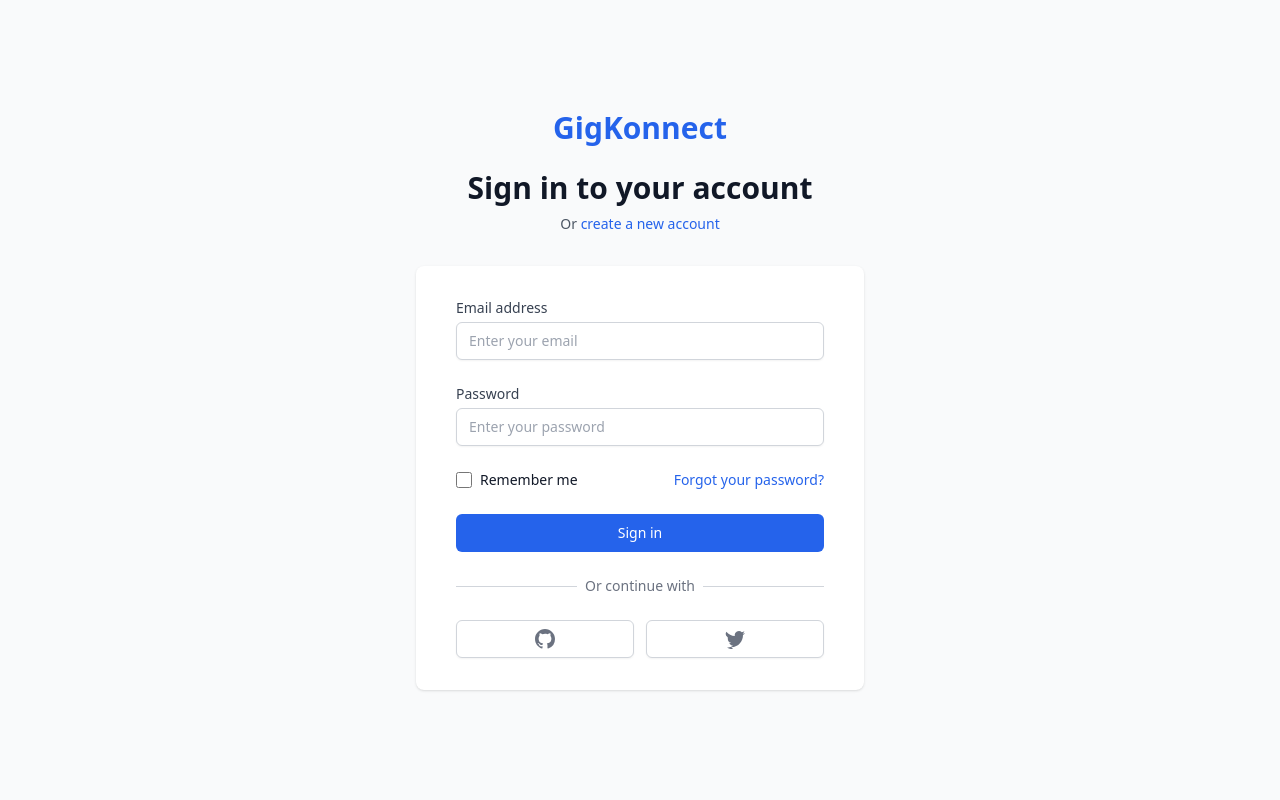
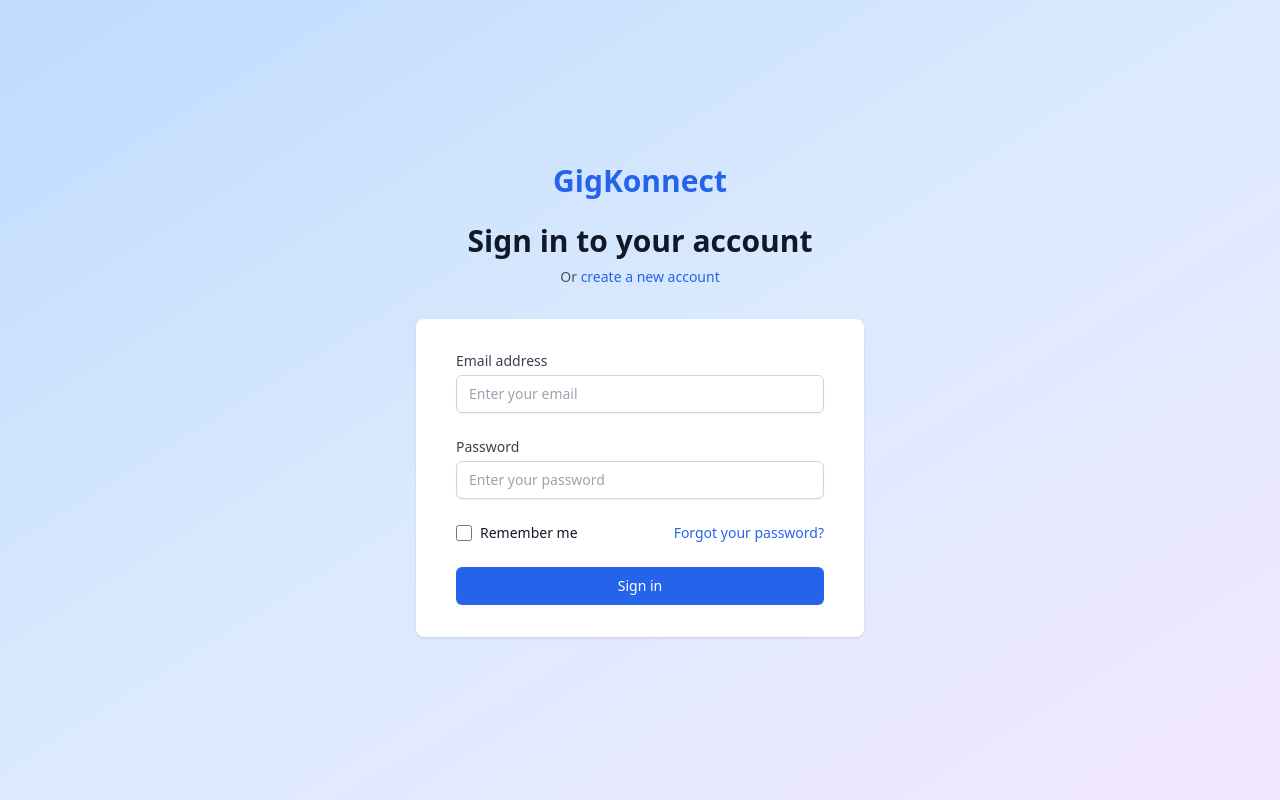
Before and after one commit to waseprisca0/GigKonnect_capstone_project, a React (Vite) app: page /login in a window 1280 px wide. Built offline with nearby package versions, Linux system fonts and the light colour scheme.

Commit message:
style: restyle login page and remove unused social login buttons

```diff
--- a/src/pages/Login.jsx
+++ b/src/pages/Login.jsx
@@ -101,7 +101,7 @@ const Login = () => {
   };
 
   return (
-    <div className="min-h-screen bg-gray-50 flex flex-col justify-center py-12 sm:px-6 lg:px-8">
+    <div className="min-h-screen bg-gradient-to-br from-blue-200 via-blue-100 to-purple-100 flex flex-col justify-center py-12 sm:px-6 lg:px-8">
       <div className="sm:mx-auto sm:w-full sm:max-w-md">
         <div className="text-center">
           <Link to="/" className="text-3xl font-bold text-blue-600">
@@ -212,31 +212,6 @@ const Login = () => {
               </button>
             </div>
           </form>
-
-          <div className="mt-6">
-            <div className="relative">
-              <div className="absolute inset-0 flex items-center">
-                <div className="w-full border-t border-gray-300" />
-              </div>
-              <div className="relative flex justify-center text-sm">
-                <span className="px-2 bg-white text-gray-500">Or continue with</span>
-              </div>
-            </div>
-
-            <div className="mt-6 grid grid-cols-2 gap-3">
-              <button className="w-full inline-flex justify-center py-2 px-4 border border-gray-300 rounded-md shadow-sm bg-white text-sm font-medium text-gray-500 hover:bg-gray-50">
-                <svg className="w-5 h-5" fill="currentColor" viewBox="0 0 20 20">
-                  <path fillRule="evenodd" d="M10 0C4.477 0 0 4.484 0 10.017c0 4.425 2.865 8.18 6.839 9.504.5.092.682-.217.682-.483 0-.237-.008-.868-.013-1.703-2.782.605-3.369-1.343-3.369-1.343-.454-1.158-1.11-1.466-1.11-1.466-.908-.62.069-.608.069-.608 1.003.07 1.531 1.032 1.531 1.032.892 1.53 2.341 1.088 2.91.832.092-.647.35-1.088.636-1.338-2.22-.253-4.555-1.113-4.555-4.951 0-1.093.39-1.988 1.029-2.688-.103-.253-.446-1.272.098-2.65 0 0 .84-.27 2.75 1.026A9.564 9.564 0 0110 4.844c.85.004 1.705.115 2.504.337 1.909-1.296 2.747-1.027 2.747-1.027.546 1.379.203 2.398.1 2.651.64.7 1.028 1.595 1.028 2.688 0 3.848-2.339 4.695-4.566 4.942.359.31.678.921.678 1.856 0 1.338-.012 2.419-.012 2.747 0 .268.18.58.688.482A10.019 10.019 0 0020 10.017C20 4.484 15.522 0 10 0z" clipRule="evenodd" />
-                </svg>
-              </button>
-
-              <button className="w-full inline-flex justify-center py-2 px-4 border border-gray-300 rounded-md shadow-sm bg-white text-sm font-medium text-gray-500 hover:bg-gray-50">
-                <svg className="w-5 h-5" fill="currentColor" viewBox="0 0 20 20">
-                  <path d="M6.29 18.251c7.547 0 11.675-6.253 11.675-11.675 0-.178 0-.355-.012-.53A8.348 8.348 0 0020 3.92a8.19 8.19 0 01-2.357.646 4.118 4.118 0 001.804-2.27 8.224 8.224 0 01-2.605.996 4.107 4.107 0 00-6.993 3.743 11.65 11.65 0 01-8.457-4.287 4.106 4.106 0 001.27 5.477A4.072 4.072 0 012.8 9.713v.052a4.105 4.105 0 003.292 4.022 4.095 4.095 0 01-1.853.07 4.108 4.108 0 003.834 2.85A8.233 8.233 0 012 18.407a11.616 11.616 0 006.29 1.84" />
-                </svg>
-              </button>
-            </div>
-          </div>
         </div>
       </div>
     </div>
```
